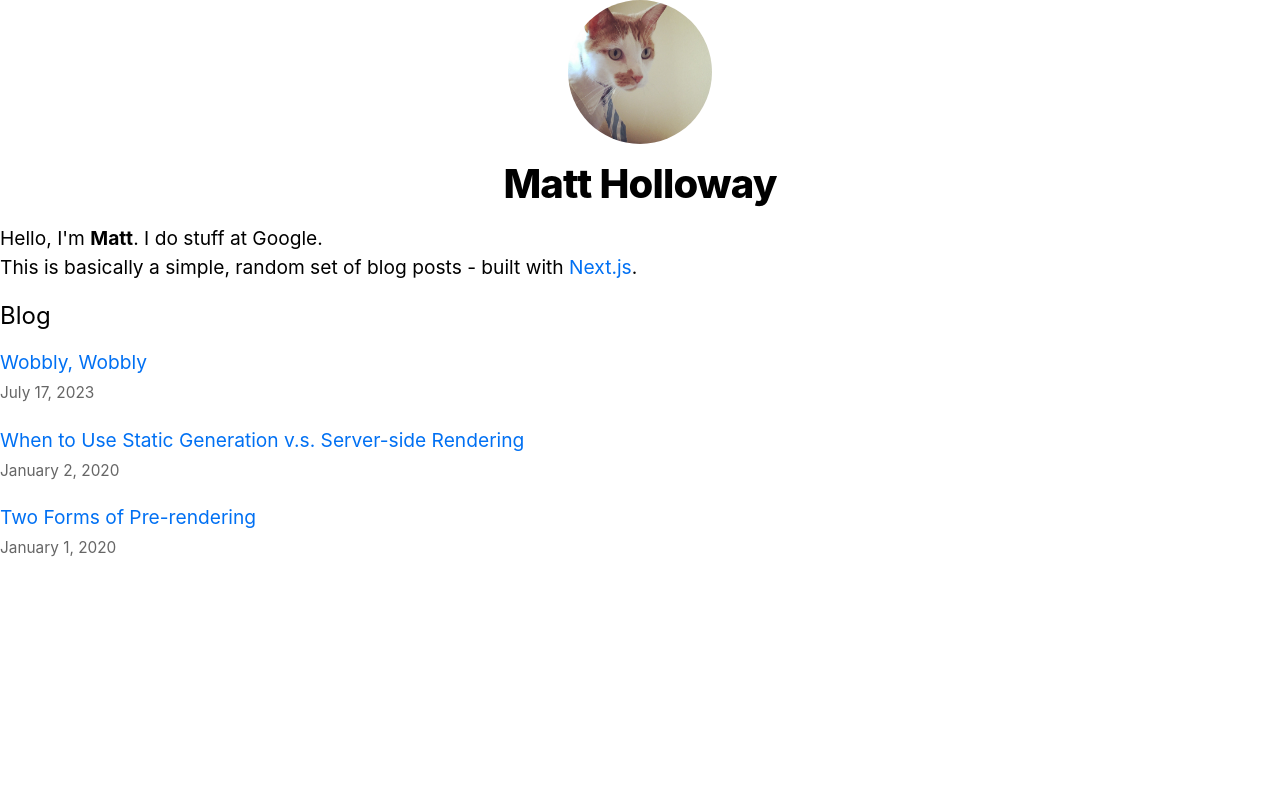
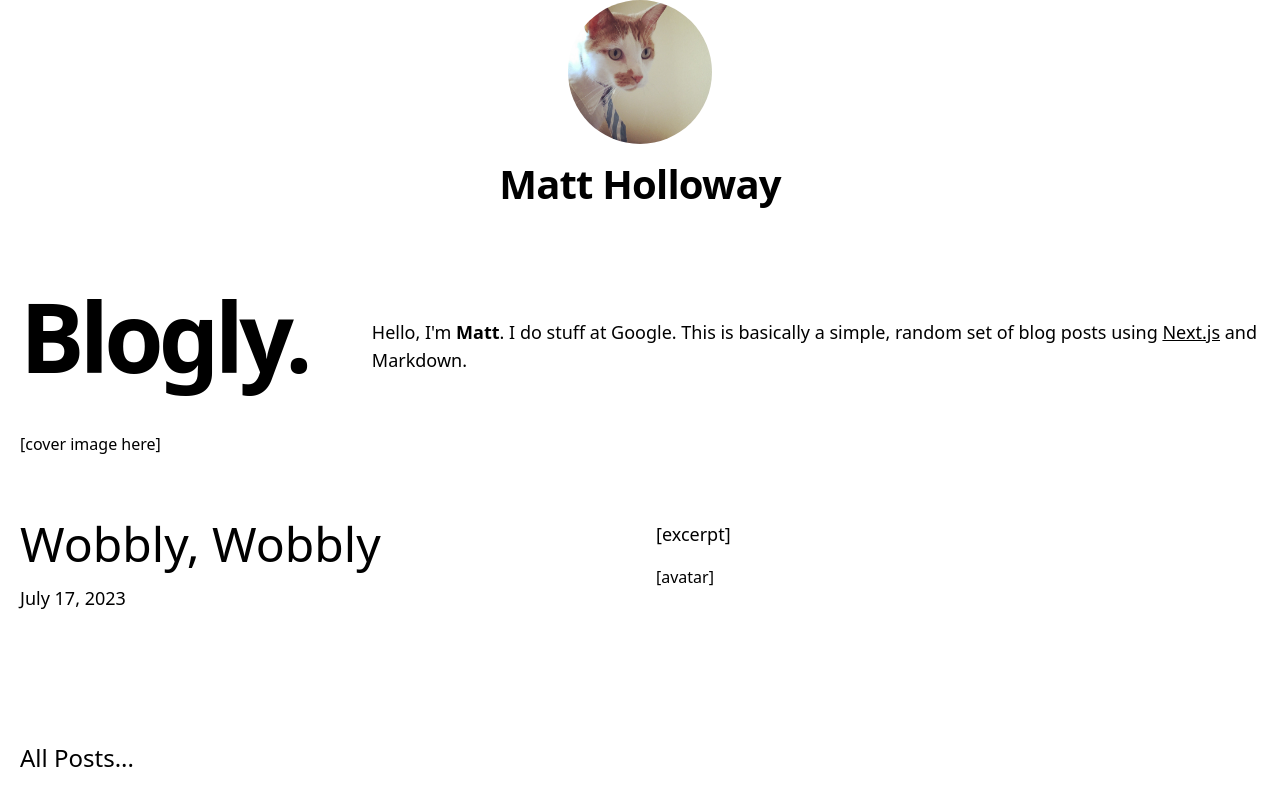
Before and after one commit to hollowmatt/nextly, a Next.js app in the folder next/nextblog/: page / in a window 1280 px wide. Shown: the top 795 px of the page. Built offline with nearby package versions, Linux system fonts and the light colour scheme.

Commit message:
a bit more styling on the home page

```diff
--- a/next/nextblog/pages/index.js
+++ b/next/nextblog/pages/index.js
@@ -4,6 +4,7 @@
 import { getSortedPostsData } from '../lib/posts';
 import Link from 'next/link';
 import Date from '../components/date';
+import Container from '../components/container';
 
 export async function getStaticProps() {
   const allPostsData = getSortedPostsData();
@@ -20,16 +21,54 @@
       <Head>
         <title>{siteTitle}</title>
       </Head>
-      <section className={utilStyles.headingMd}>
-        <p>
-          Hello, I'm <strong>Matt</strong>.  I do stuff at Google.
-        </p>
-        <p>
-          This is basically a simple, random set of blog posts - built with <a href="https://nextjs.org/learn">Next.js</a>.
-        </p>
+      <Container>
+        {/* Move this section to a 'intro' omponent */}
+        <section className="flex-col md:flex-row flex items-center md:justify-between mt-16 mb-16 md:mb-12">
+          <h1 className="text-5xl md:text-8xl font-bold tracking-tighter leading-tight md:pr-8">
+            Blogly.
+          </h1>
+          <h4 className="text-center md:text-left text-lg mt-5 md:pl-8">
+          Hello, I'm <strong>Matt</strong>.  I do stuff at Google.   This is basically a simple, random set of blog posts using {' '}
+            <a
+              href="https://nextjs.org/"
+              className="underline hover:text-blue-600 duration-200 transition-colors"
+            >
+              Next.js
+            </a>{' '}
+            and Markdown.
+          </h4>
         </section>
+
+        {/* Move this section to a 'hero' component */}
+        <section>
+          <div className="mb-8 md:mb-16">
+            <p>[cover image here]</p>
+          </div>
+          <div className="md:grid md:grid-cols-2 md:gap-x-16 lg:gap-x-8 mb-20 md:mb-28">
+            <div>
+              <h3 className="mb-4 text-4xl lg:text-5xl leading-tight">
+                <Link
+                  as={`/posts/wobbly`}
+                  href="/posts/wobbly"
+                  className="hover:underline"
+                >
+                  Wobbly, Wobbly
+                </Link>
+              </h3>
+              <div className="mb-4 md:mb-0 text-lg">
+                <Date dateString="2023-07-17" />
+              </div>
+            </div>
+            <div>
+              <p className="text-lg leading-relaxed mb-4">[excerpt]</p>
+              [avatar]
+            </div>
+          </div>
+        </section>
+
+        {/* All Posts Component */}
         <section className={`${utilStyles.headingMd} ${utilStyles.padding1px}`}>
-        <h2 className={utilStyles.headingLg}>Blog</h2>
+          <h2 className={utilStyles.headingLg}>All Posts...</h2>
           <ul className={utilStyles.list}>
             {allPostsData.map(({ id, date, title }) => (
               <li className={utilStyles.listItem} key={id}>
@@ -42,6 +81,7 @@
             ))}
           </ul>
         </section>
+      </Container>
     </Layout>
   )
 }
```
Also changed, not shown: next/nextblog/styles/globals.css (+4 -4 lines). Lines whose indentation alone changed are shown as unchanged.
